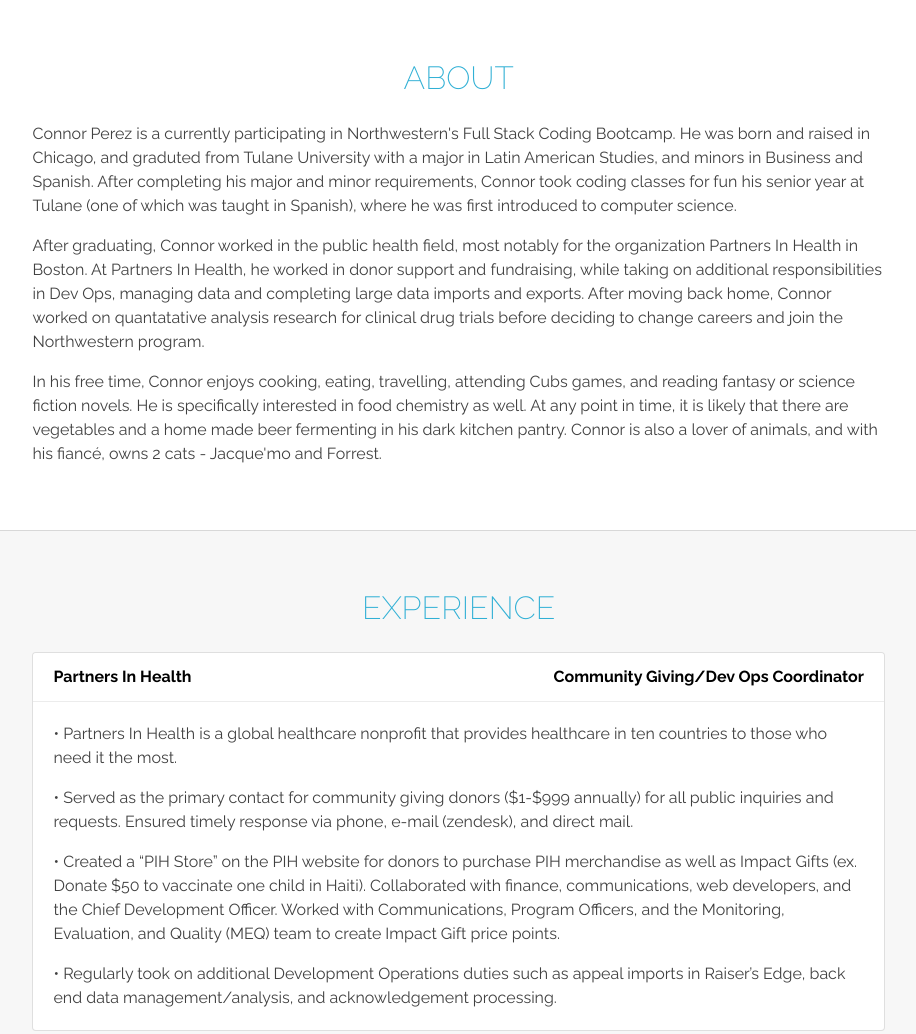
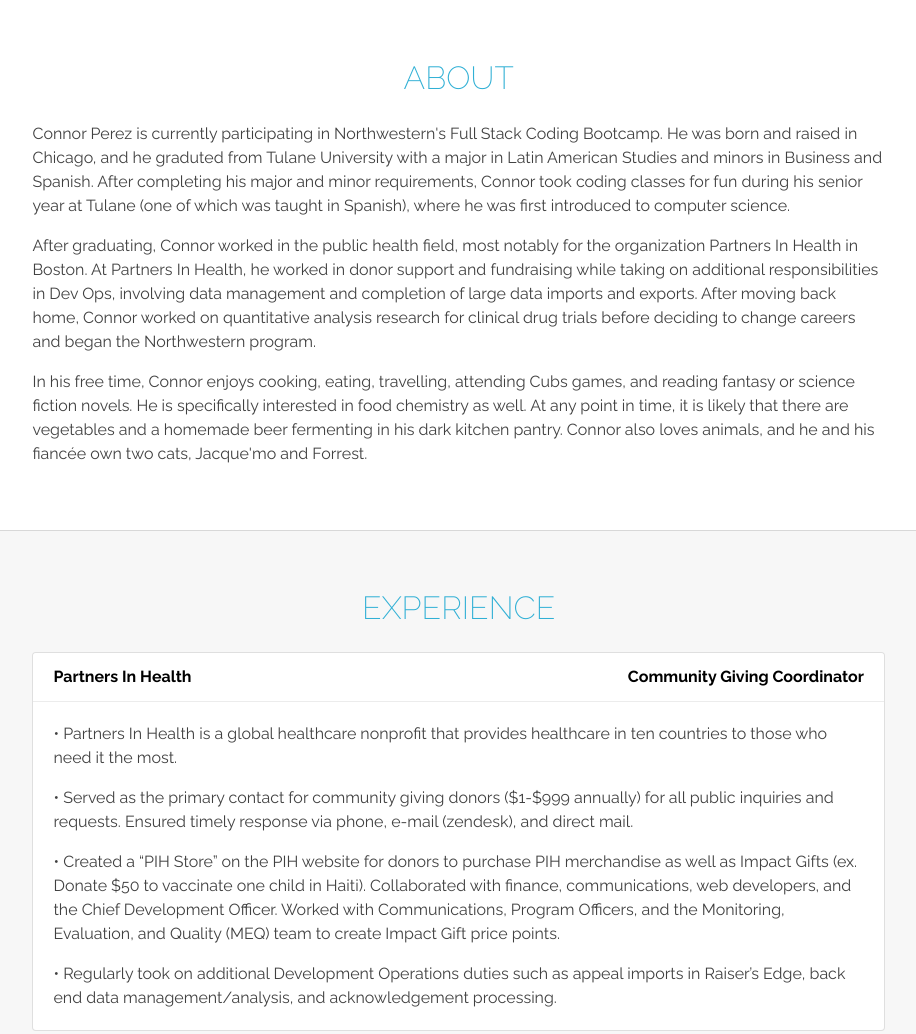
Before and after one commit to cdperez7/Connor-Perez-Portfolio, a plain HTML site: page index.html in a window 1280 px wide. Shown: the part 800-1834 px from the top of the page, without its empty margins (180-1096 px from the left). Drawn offline with Linux system fonts and the light colour scheme.

Commit message:
grammar updates

```diff
--- a/index.html
+++ b/index.html
@@ -37,8 +37,8 @@
                                 aria-hidden="true"></i></a>
                     </li>
                     <li class="li-social-links">
-                        <a class="social" href="https://www.linkedin.com/in/connor-perez-b94b27180/" target="_blank"><i class="fa fa-linkedin"
-                                aria-hidden="true"></i></a>
+                        <a class="social" href="https://www.linkedin.com/in/connor-perez-b94b27180/" target="_blank"><i
+                                class="fa fa-linkedin" aria-hidden="true"></i></a>
                     </li>
                 </ul>
             </div>
@@ -58,21 +58,20 @@
                     <h2>About</h2>
                 </div>
                 <div class="content-body">
-                    <p>Connor Perez is a currently participating in Northwestern's Full Stack Coding Bootcamp. He was
-                        born and raised in Chicago, and graduted from Tulane University with a major in Latin American
-                        Studies, and minors in Business and Spanish. After completing his major and minor requirements,
-                        Connor took coding classes for fun his senior year at Tulane (one of which was taught in
+                    <p>Connor Perez is currently participating in Northwestern's Full Stack Coding Bootcamp. He was
+                        born and raised in Chicago, and he graduted from Tulane University with a major in Latin
+                        American Studies and minors in Business and Spanish. After completing his major and minor requirements,
+                        Connor took coding classes for fun during his senior year at Tulane (one of which was taught in
                         Spanish), where he was first introduced to computer science.</p>
                     <p>After graduating, Connor worked in the public health field, most notably for the organization
-                        Partners In Health in Boston. At Partners In Health, he worked in donor support and fundraising,
-                        while taking on additional responsibilities in Dev Ops, managing data and completing large data
-                        imports and exports. After moving back home, Connor worked on quantatative analysis research for
-                        clinical drug trials before deciding to change careers and join the Northwestern program.</p>
+                        Partners In Health in Boston. At Partners In Health, he worked in donor support and fundraising
+                        while taking on additional responsibilities in Dev Ops, involving data management and completion
+                        of large data imports and exports. After moving back home, Connor worked on quantitative analysis research for
+                        clinical drug trials before deciding to change careers and began the Northwestern program.</p>
                     <p>In his free time, Connor enjoys cooking, eating, travelling, attending Cubs games, and reading
                         fantasy or science fiction novels. He is specifically interested in food chemistry as well. At
-                        any point in time, it is likely that there are vegetables and a home made beer fermenting in his
-                        dark kitchen pantry. Connor is also a lover of animals, and with his fiancé, owns 2 cats -
-                        Jacque'mo and Forrest.</p>
+                        any point in time, it is likely that there are vegetables and a homemade beer fermenting in his
+                        dark kitchen pantry. Connor also loves animals, and he and his fiancée own two cats, Jacque'mo and Forrest.</p>
                 </div>
             </div>
             <div class="side-content"></div>
@@ -91,7 +90,8 @@
                 <div class="content-body">
                     <div class="card">
                         <div class="card-header">
-                            <h4>Partners In Health <span class="job-title">Community Giving/Dev Ops Coordinator</span></h4>
+                            <h4>Partners In Health <span class="job-title">Community Giving Coordinator</span>
+                            </h4>
                         </div>
                         <div class="card-content">
                             <p> • Partners In Health is a global healthcare nonprofit that provides healthcare in ten
@@ -118,7 +118,8 @@
                             <h4>Clinical Outcome Solutions <span class="job-title">Research Assistant</span></h4>
                         </div>
                         <div class="card-content">
-                            <p> • Worked on the quantatative analysis team for a company conducting clinical drug trials.
+                            <p> • Worked on the quantatative analysis team for a company conducting clinical drug
+                                trials.
                             </p>
                             <p> • Used data from patients in clinical drug trials to create graphs and analyses to
                                 determine the effectiveness of each trial. Analyzed data with help of the programatic
@@ -133,16 +134,17 @@
 
                     <div class="card">
                         <div class="card-header">
-                            <h4>Bounce Imaging, Harvard Innovation Lab<span class="job-title">Project Assistant</span>
+                            <h4>Bounce Imaging, Harvard Innovation Lab<span class="job-title">Project Coordinator</span>
                             </h4>
                         </div>
                         <div class="card-content">
                             <p> • Bounce Imaging is a Harvard startup company that creates tactical cameras to be
                                 used by firefighters, rescue teams, and police forces.</p>
                             <p> • Worked with the head of Northeast sales to map potential clients/customers and create
-                                pipelines in the database.</p>
+                                pipelines in their database.</p>
                             <p> • Reached out to potential customers to discuss the product and set up meetings.</p>
-                            <p> • Created powerpoint presentations used to present to anyone unfamiliar with the product.
+                            <p> • Created powerpoint presentations used to present to anyone unfamiliar with the
+                                product.
                                 Gathered data from the system to show the ability of the product as well as the cost
                                 effectiveness.</p>
                         </div>
@@ -169,9 +171,9 @@
                             <h4>Northwestern University <span class="job-title">March 2019 - present</span></h4>
                         </div>
                         <div class="card-content">
-                            <p>Connor is currently attending Northwestern's full stack coding Bootcamp and finishes in
+                            <p>Connor is currently attending Northwestern's Full Stack Coding Bootcamp and finishes in
                                 August. Through this program, he has gained many skills in web development that have
-                                prepared him to join the working field.</p>
+                                prepared him to join the work force.</p>
                         </div>
                     </div>
 
@@ -224,7 +226,7 @@
                             <h4>Friend Finder App</h4>
                             <p>My Friend Finder Application compares user survey answers to an existing pool of friends
                                 to match the user to their best friend. The
-                                application is implemented using a Node.js and Express server on the back end and
+                                application is implemented using Node.js and Express server on the back end and
                                 Bootstrap, Javascript, and jQuery on the front end.</p>
                             <a href="https://friend-finderhw14.herokuapp.com/">Friend Finder Link</a>
                             <a href="https://github.com/cdperez7/Friend-Finder-App">Github</a>
@@ -239,7 +241,7 @@
                             <h4>Game of Thrones Trivia</h4>
                             <p>This is a Trivia challenge for Game of Thrones fans. The game was created using jQuery,
                                 Javascript, HTML, and CSS. Questions are generated with a countdown timer. At the end,
-                                the user can see their correct answers, incorrect, and unanswered</p>
+                                the user can see their correct answers, incorrect answers, and unanswered questions.</p>
                             <a href="https://cdperez7.github.io/Game-of-Thrones-Trivia/">Trivia Link</a>
                             <a href="https://github.com/cdperez7/Game-of-Thrones-Trivia">Github</a>
                         </div>
@@ -300,6 +302,7 @@
                         <li class="li-skills">jQuery</li>
                         <li class="li-skills">MySQL</li>
                         <li class="li-skills">MongoDB</li>
+                        <li class="li-skills">Mongoose</li>
                         <li class="li-skills">AJAX</li>
                         <li class="li-skills">Sequelize</li>
                         <li class="li-skills">Python</li>
```
